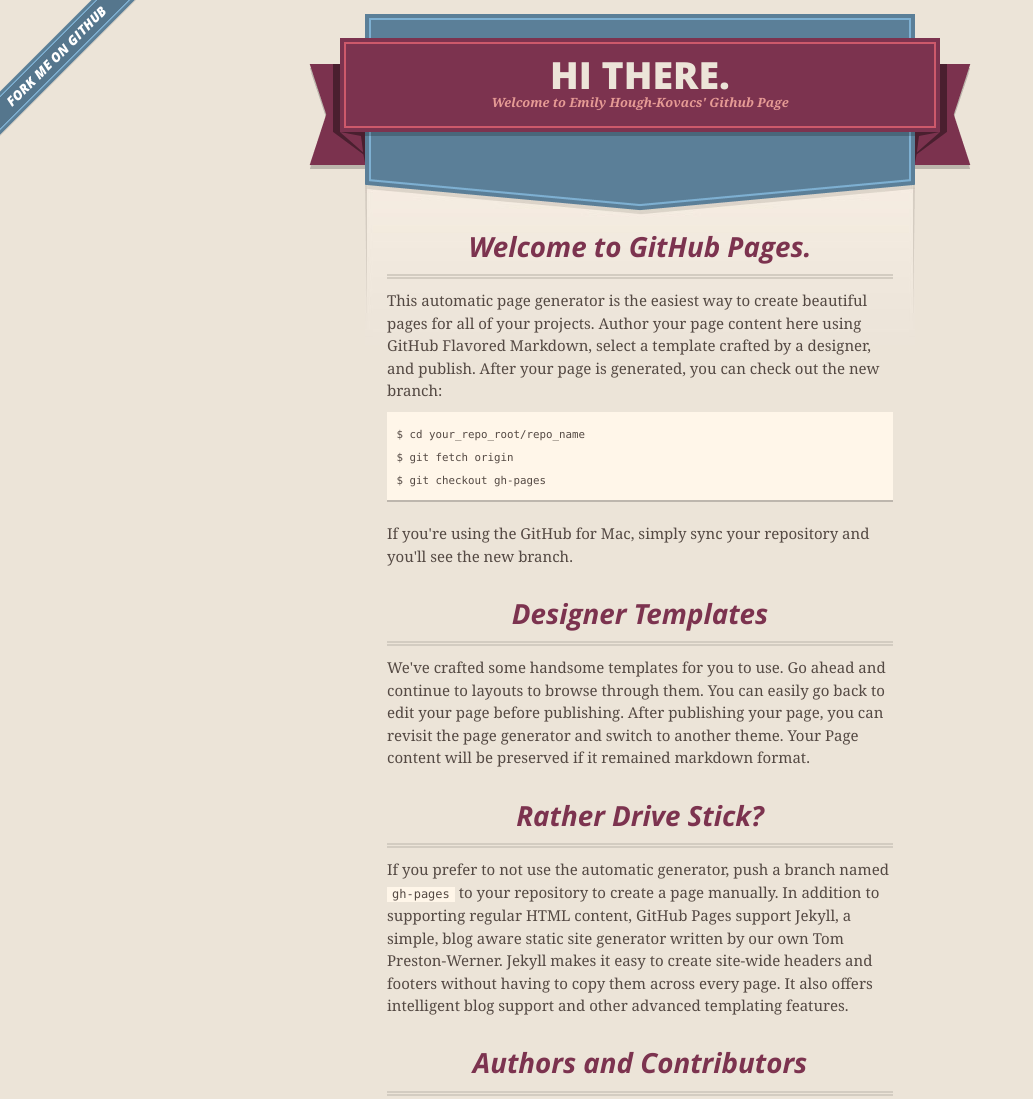
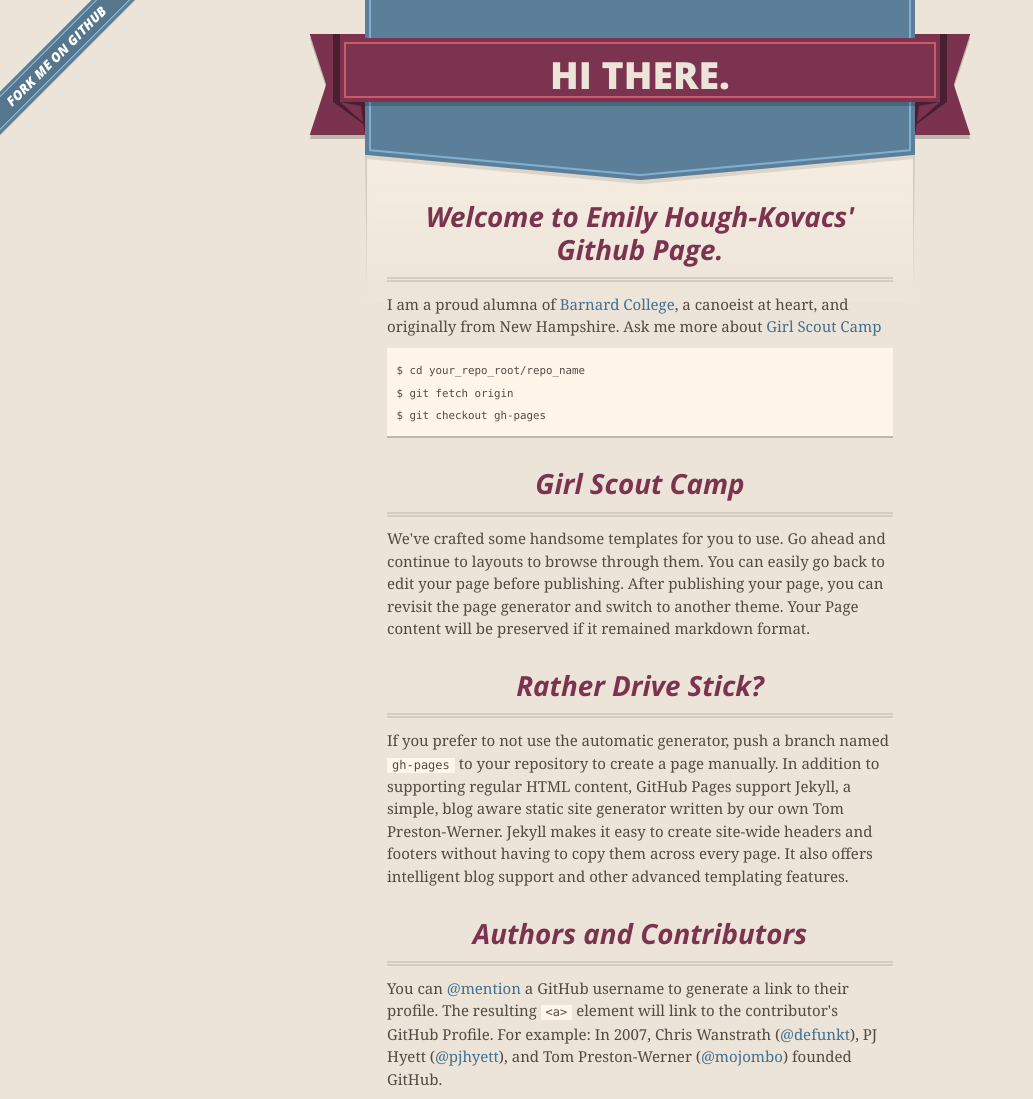
Before and after one commit to emilyhoughkovacs/old_github_page, a plain HTML site: page index.html in a window 1280 px wide. Shown: the top 1099 px of the page, without its empty margins (0-1033 px from the left). Drawn offline with nearby package versions, Linux system fonts and the light colour scheme.

Commit message:
first changes

```diff
--- a/index.html
+++ b/index.html
@@ -28,7 +28,6 @@
         <span class="ribbon-outer">
           <span class="ribbon-inner">
             <h1>Hi there.</h1>
-            <h2>Welcome to Emily Hough-Kovacs&#39; Github Page</h2>
           </span>
           <span class="left-tail"></span>
           <span class="right-tail"></span>
@@ -46,19 +45,17 @@
 
       <section id="main_content">
         <h3>
-<a name="welcome-to-github-pages" class="anchor" href="#welcome-to-github-pages"><span class="octicon octicon-link"></span></a>Welcome to GitHub Pages.</h3>
+<a name="welcome-to-github-pages" class="anchor" href="#welcome-to-github-pages"><span class="octicon octicon-link"></span></a>Welcome to Emily Hough-Kovacs' Github Page.</h3>
 
-<p>This automatic page generator is the easiest way to create beautiful pages for all of your projects. Author your page content here using GitHub Flavored Markdown, select a template crafted by a designer, and publish. After your page is generated, you can check out the new branch:</p>
+<p>I am a proud alumna of <a href="wwww.barnard.edu">Barnard College</a>, a canoeist at heart, and originally from New Hampshire. Ask me more about <a href="#gscamp">Girl Scout Camp</a> </p>
 
 <pre><code>$ cd your_repo_root/repo_name
 $ git fetch origin
 $ git checkout gh-pages
 </code></pre>
 
-<p>If you're using the GitHub for Mac, simply sync your repository and you'll see the new branch.</p>
-
 <h3>
-<a name="designer-templates" class="anchor" href="#designer-templates"><span class="octicon octicon-link"></span></a>Designer Templates</h3>
+<a name="gscamp" class="anchor" href="#designer-templates"><span class="octicon octicon-link"></span></a>Girl Scout Camp</h3>
 
 <p>We've crafted some handsome templates for you to use. Go ahead and continue to layouts to browse through them. You can easily go back to edit your page before publishing. After publishing your page, you can revisit the page generator and switch to another theme. Your Page content will be preserved if it remained markdown format.</p>
 
```
